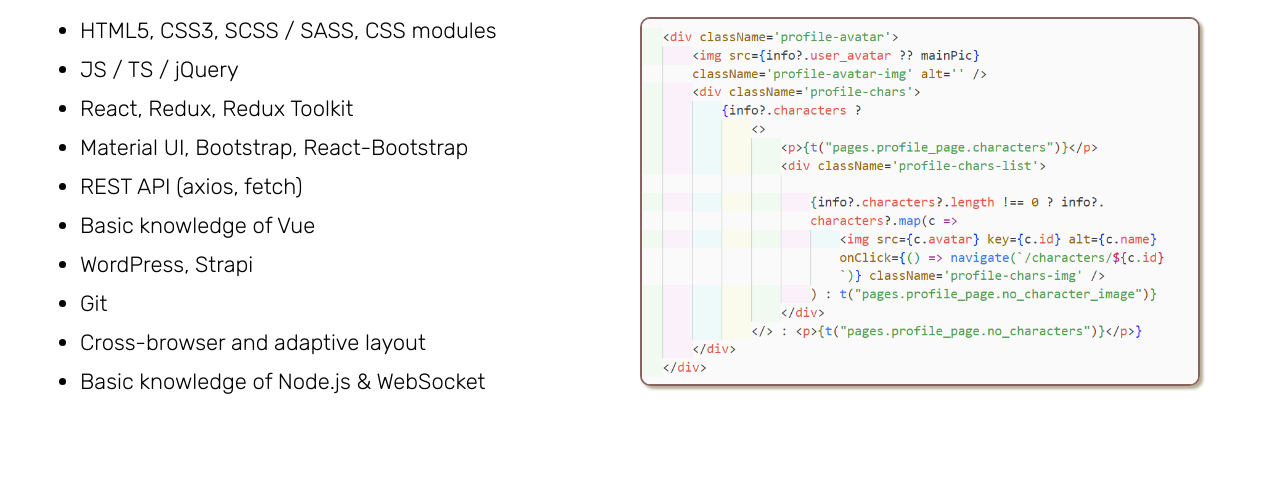
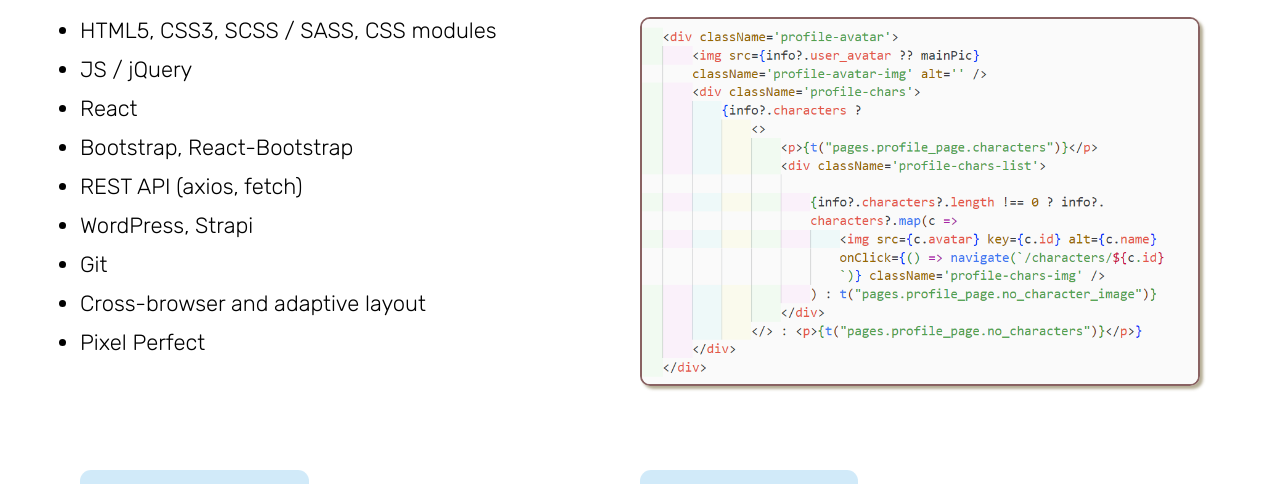
Before and after one commit to vulpies/rsschool-cv, a plain HTML site: page index.html in a window 1280 px wide. Shown: the part 726-1210 px from the top of the page. Drawn offline with Linux system fonts and the light colour scheme.

Commit message:
fix: update skills info

```diff
--- a/index.html
+++ b/index.html
@@ -79,19 +79,16 @@
 							HTML5, CSS3, SCSS / SASS, CSS modules
 						</li>
 						<li>
-							JS / TS / jQuery
+							JS / jQuery
 						</li>
 						<li>
-							React, Redux, Redux Toolkit
+							React
 						</li>
 						<li>
-							Material UI, Bootstrap, React-Bootstrap
+							Bootstrap, React-Bootstrap
 						</li>
 						<li>
 							REST API (axios, fetch)
-						</li>
-						<li>
-							Basic knowledge of Vue
 						</li>
 						<li>
 							WordPress, Strapi
@@ -103,7 +100,7 @@
 							Cross-browser and adaptive layout
 						</li>
 						<li>
-							Basic knowledge of Node.js & WebSocket
+							Pixel Perfect
 						</li>
 					</ul>
 				</div>
@@ -153,7 +150,8 @@
 	<footer class="footer">
 		<p>© 2023 <a href="https://github.com/vulpies">vulpies</a></p>
 		<a href="https://rs.school/js/">
-			<img src="https://rs.school/images/rs_school_js.svg" alt="logo"></a>
+			<img src="https://rs.school/images/rs_school_js.svg" alt="logo">
+		</a>
 	</footer>
 
 </body>
```
Also changed, not shown: 1 other file.
